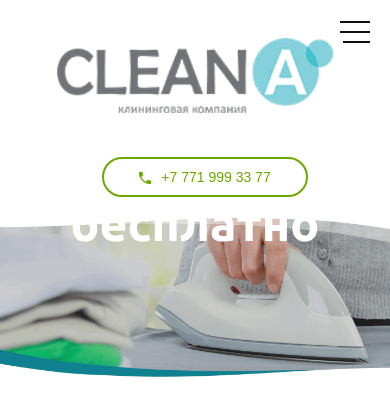
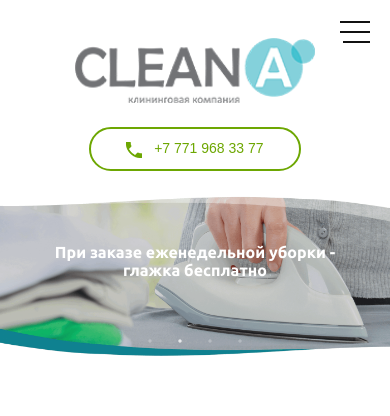
Before and after one commit to MyOnClick/clean, a plain HTML site: page index.html in a window 390 px wide. Drawn offline with Linux system fonts and the light colour scheme.

Commit message:
section main-mobail

```diff
--- a/index.html
+++ b/index.html
@@ -44,9 +44,10 @@
         <a href="">Контакты</a>
       </div>
       <div class="col-lg-3 col-sm-12 btn1 ">
-        <div class="btn">
+        <div class="btn-namberTop">
           <button>
-            <img src="img/logo/phone.png" alt="Телефон">+7 771 999 33 77</button>
+            <img src="img/logo/phone.png" alt="Телефон ">
+            <a href="tel:+77719683377">+7 771 968 33 77</a></button>
         </div>
       </div>
     </div>
--- a/scss/_main.scss
+++ b/scss/_main.scss
@@ -33,7 +33,7 @@ main {
 		}
 			img {
 				width: 100%;
-				height: 40%;
+				height: 100%;
 			}
 	}
 }
--- a/scss/_mobile.scss
+++ b/scss/_mobile.scss
@@ -6,18 +6,29 @@
 					padding: 10px 5px;
 				}
 			}
-		.btn {
+		.btn-namberTop {
 			button {
-				font-size: 14px;
+				a {
+					font-size: 14px;
+				}
 				img {
 					width: 12px;
-					margin-right: 10px;
+					margin-right: 8px;
 				}
 
 			}
 		}
 		}
+		main {
+			.slider-p {
+				top: -350px !important;
+				font-size: 45px !important;
+			}
+			.slick-dots {
+				bottom: 350px !important;
+			}
 	}
+}
 
 
 	@media (max-width: 991px) {
@@ -37,16 +48,38 @@
 				}
 			}
 		.btn1 {
-			margin-top: 40px;
+			margin-top: 20px;
 			  display: flex;
-			  justify-content: center;
+				justify-content: center;
+
+		}
+		.btn-namberTop {
+			button {
+				left: 0;
+				a {
+					font-size: 14px;
+				}
+
+				img {
+					width: 16px;
+					margin-right: 8px;
+				}
+
+			}
 		}
 
-
 		}
-
+		main {
+			.slider-p {
+				top: -300px !important;
+				font-size: 35px !important;
+			}
+			.slick-dots {
+				bottom:280px !important;
+			}
 	}
-		@media (max-width: 768px) {
+	}
+	@media (max-width: 768px) {
 			.navbar {
 				.nav {
 					display: none;
@@ -55,5 +88,50 @@
 						display: block;
 					}
 			}
+		main {
+			.slider-p {
+				top: -250px !important;
+				font-size: 30px !important;
+				small {
+					font-size: 20px !important;
+				}
+			}
+			.slick-dots {
+				bottom:230px !important;
+			}
+			.slick-dots li button:before {
+				font-size: 10px !important;
+			}
+	}
+}
 
+@media (max-width: 420px) {
+	.navbar {
+		img {
+			width: 70%;
 		}
+		.btn-namberTop
+			button {
+				padding: 11px 35px;
+			}
+	}
+	main {
+		margin-top: 25px !important;
+		.slider-p {
+			top: -130px !important;
+				font-size: 16px !important;
+				small {
+					font-size: 10px !important;
+			}
+			span, small {
+				padding: 5px 10px !important;
+			}
+		}
+		.slick-dots {
+			bottom: 110px !important;
+		}
+		.slick-dots li button:before {
+			font-size: 4px !important;
+		}
+	}
+}
--- a/scss/main.scss
+++ b/scss/main.scss
@@ -14,8 +14,9 @@ html {
 	 color:$color-text;
 	 font-size: 14px;
 	.navbar {
-					.overlay,
-					.navBurger {
+		background-color:$color-white;
+		.overlay,
+		.navBurger {
 						display: none;
 					}
 		.navBurger {
@@ -188,19 +189,11 @@ html {
 				transform: rotate(0deg);
 			}
 		}
-
-
-
-
-
-
-
 		padding-top: 30px;
 		img {
 			width: 80%;
 		}
 	.nav {
-
 			a {
 				font-family: 'Ubuntu',sans-serif;
 				color: #595959;
@@ -215,13 +208,16 @@ html {
 			}
 		}
 
-		.btn {
+		.btn-namberTop {
 			button {
+				a {
+					font-size: 16px;
+					color: $color-border-green;
+					text-decoration: none;
+				}
 				display: block;
 				position: relative;
 				left: 10px;
-				font-size: 16px;
-				color: $color-border-green;
 				background-color: transparent;
 				border: 2px solid $color-border-green;
 				border-radius: 30px;
@@ -229,12 +225,17 @@ html {
 					&:focus {
 						outline: none;
 					}
+					&:hover {
+						border:2px solid #f5f5f5;
+						transition: all .4s;
+					}
 				img {
 					vertical-align: middle;
-					margin-right: 5px;
+					margin-right: 1px;
 					width:16px;
 				}
 				}
+
 			}
 	}
 
```
Also changed, not shown: css/main.css, 1 other file.
